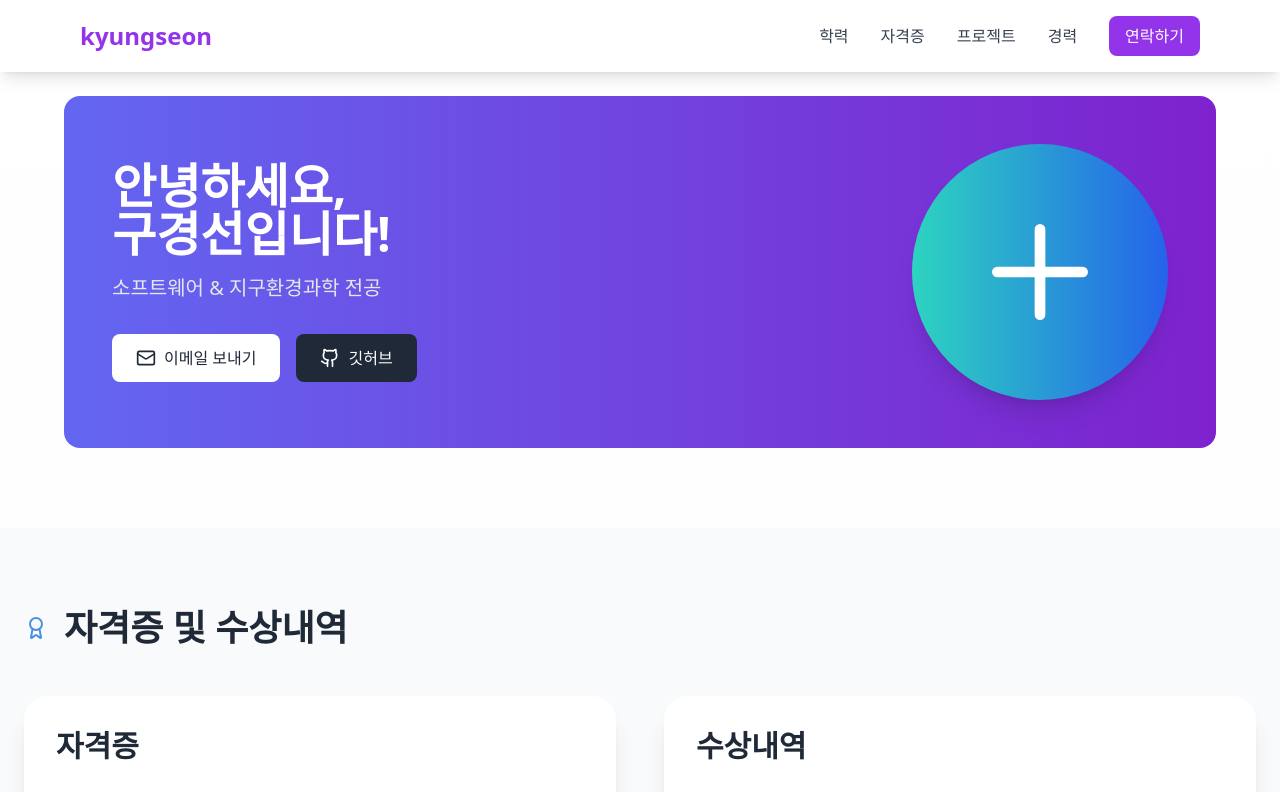
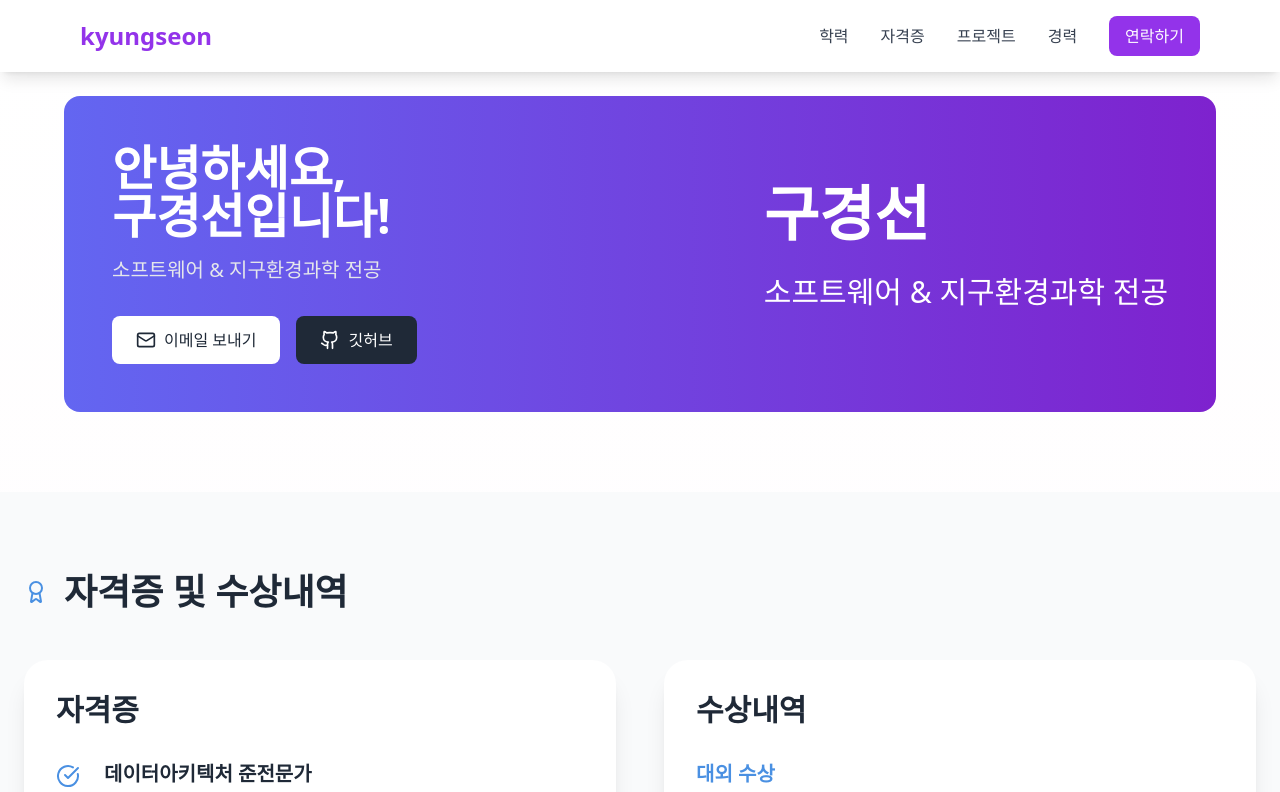
Before and after one commit to kookyungseon/portfolio-site, a React (Create React App) app: page / in a window 1280 px wide. Shown: the top 792 px of the page. Built offline with nearby package versions, Linux system fonts and the light colour scheme.

Commit message:
변경사항에 대한 설명

```diff
--- a/src/components/Hero.js
+++ b/src/components/Hero.js
@@ -39,15 +39,15 @@ const Hero = () => {
             </div>
           </div>
 
-          {/* 그래픽 대체 스타일 */}
-          <div className="hidden md:block relative">
-            <div className="w-64 h-64 bg-gradient-to-r from-teal-400 to-blue-600 rounded-full flex items-center justify-center shadow-xl">
-              {/* 간단한 일러스트나 그래픽 아이콘 추가 */}
-              <svg xmlns="http://www.w3.org/2000/svg" fill="none" viewBox="0 0 24 24" stroke="white" className="w-32 h-32">
-                <path strokeLinecap="round" strokeLinejoin="round" strokeWidth={2} d="M12 4v16m8-8H4" />
-              </svg>
+          {/* 그래픽 대체 스타일 (이미지 공간 없애고 텍스트 중심 디자인) */}
+          <div className="hidden md:block relative flex justify-center items-center flex-col text-white">
+            <div className="text-6xl font-extrabold mb-4 animate-bounce">
+              구경선
             </div>
-            <div className="absolute -z-10 w-72 h-72 rounded-full bg-purple-500 opacity-20 blur-xl -top-4 -left-4"></div>
+            <div className="text-3xl font-medium animate-pulse">
+              소프트웨어 & 지구환경과학 전공
+            </div>
+            <div className="absolute -z-10 w-72 h-72 rounded-full bg-purple-500 opacity-30 blur-xl -top-4 -left-4"></div>
           </div>
         </div>
       </div>
```
